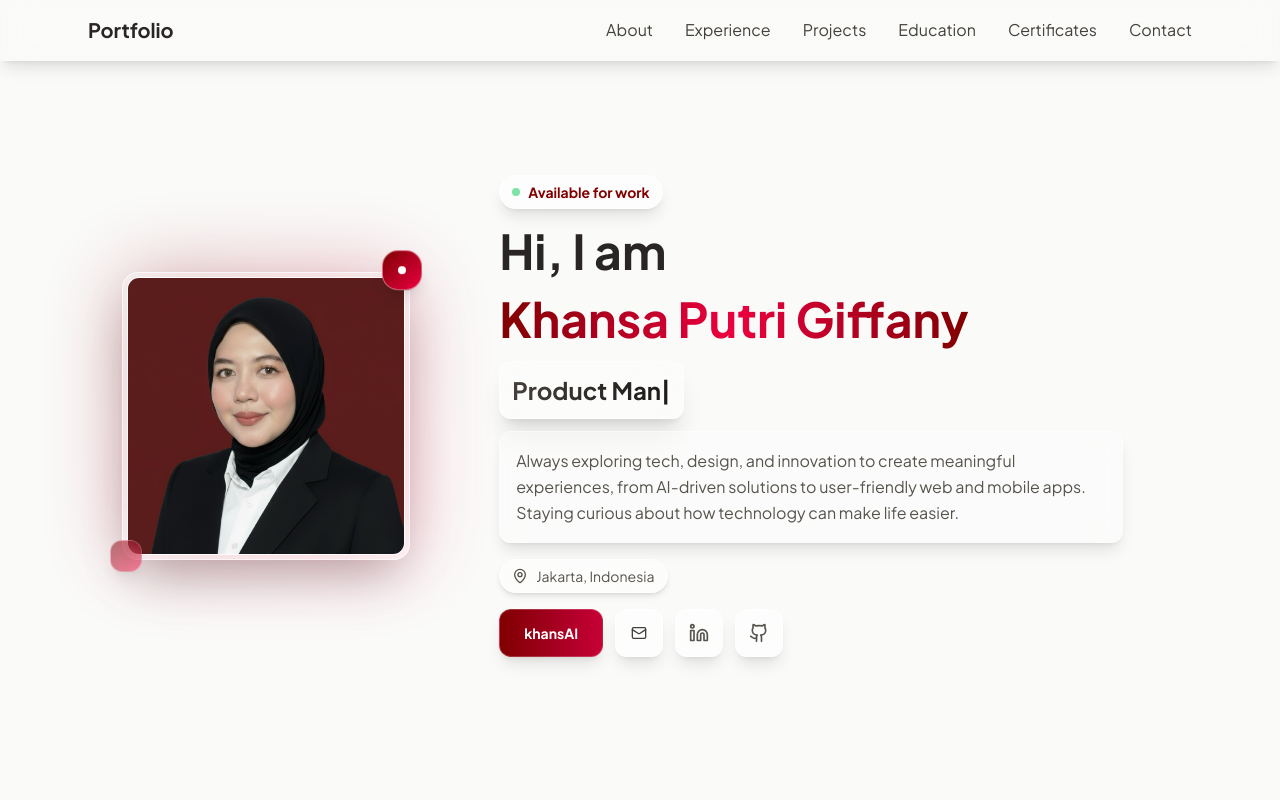
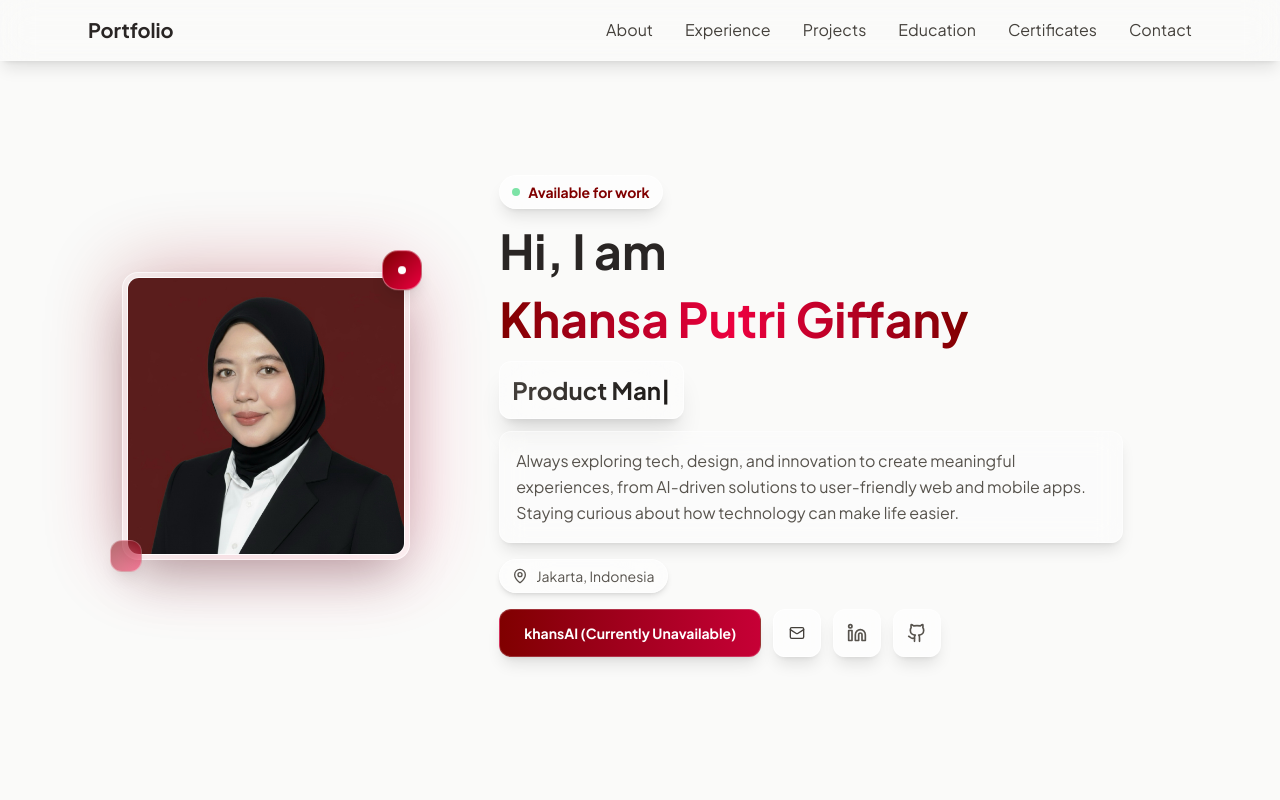
Before and after one commit to khansagiffany/portfolio-khansa, a Next.js app: page / in a window 1280 px wide. Shown: the top 800 px of the page. Built offline with nearby package versions, Linux system fonts and the light colour scheme.

Commit message:
update khansai

```diff
--- a/app/page.js
+++ b/app/page.js
@@ -19,8 +19,8 @@ const Portfolio = () => {
     email: "khansaagiffany@gmail.com",
     phone: " ",
     linkedin: "https://www.linkedin.com/in/khansa-putri-giffany/",
-    github: "https://github.com/khansagiffany",
-    resume: "https://khansai.vercel.app/"
+    github: "https://github.com/khansagiffany"
+    //resume: "https://khansai.vercel.app/"
   };
 
 
@@ -341,7 +341,7 @@ const handleViewDetails = (experienceId) => {
                 href={profile.resume}
                 className="flex items-center justify-center bg-gradient-to-r from-[#800000] to-rose-700 text-white px-6 h-12 rounded-xl font-bold transition-all duration-300 hover:shadow-2xl hover:shadow-[#800000]/50 hover:scale-105 overflow-hidden border border-white/20 text-sm shadow-lg"
               >
-                <span className="relative z-10">khansAI</span>
+                <span className="relative z-10">khansAI (Currently Unavailable)</span>
               </a>
 
               <button
```
